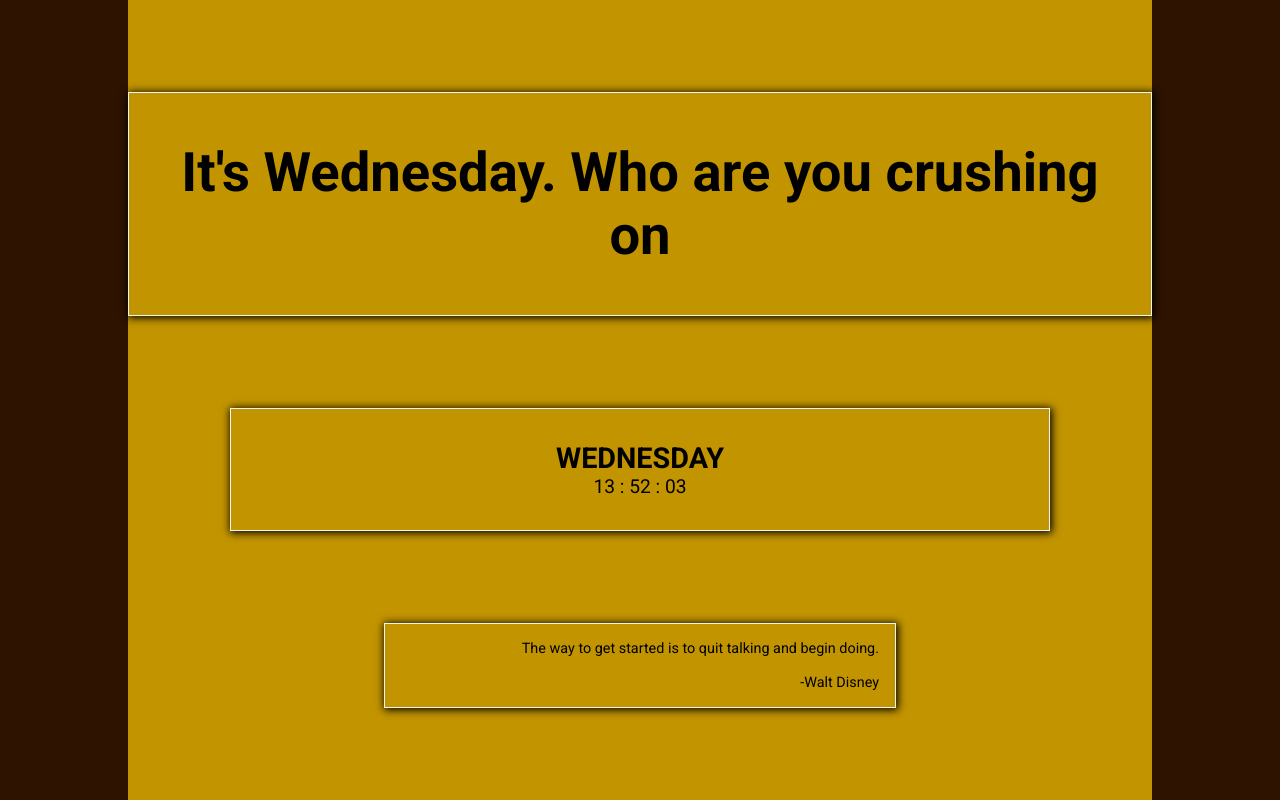
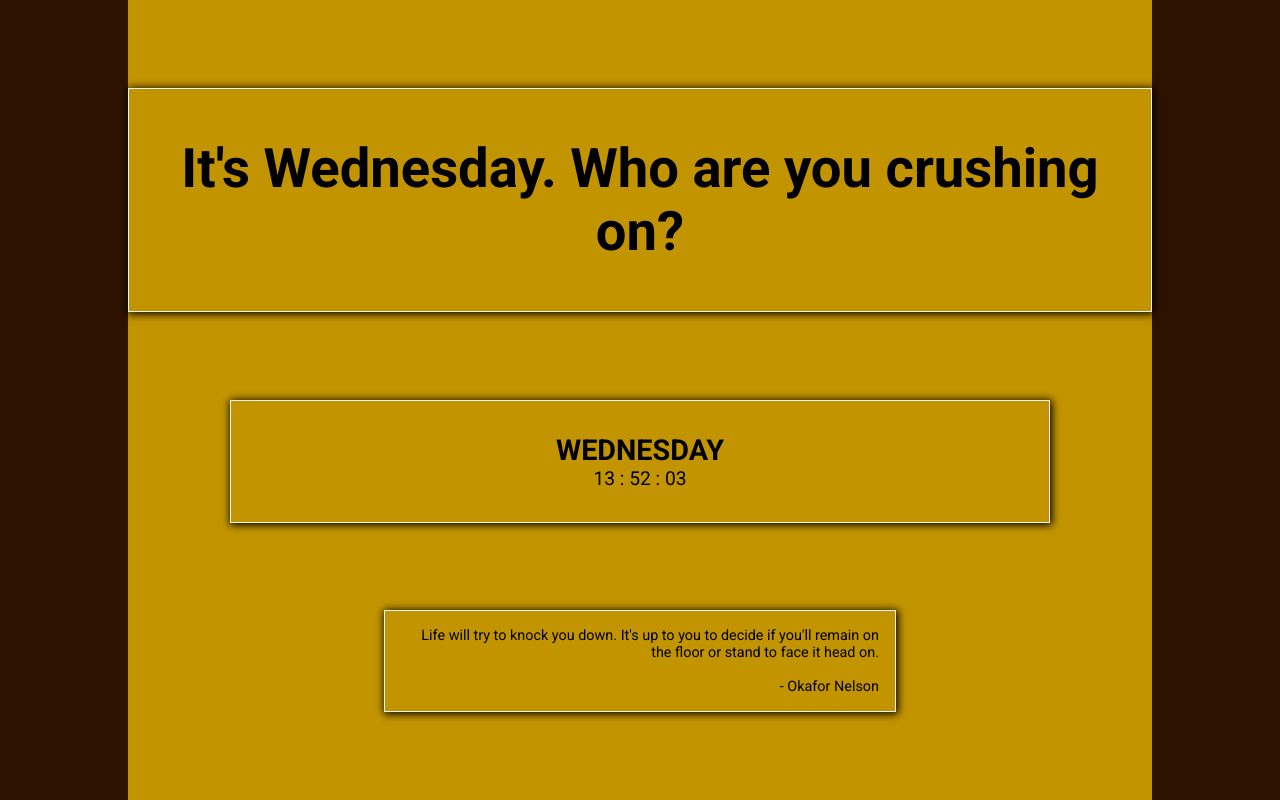
Before and after one commit to N-Endy/daily-calender, a plain HTML site: page index.html in a window 1280 px wide. Drawn offline with Linux system fonts and the light colour scheme.

Commit message:
added setInterval to load life quotes every 9 seconds

```diff
--- a/index.html
+++ b/index.html
@@ -25,7 +25,7 @@
 
         <div class="motivation flex">
             <p class="quote">
-                Lorem ipsum dolor sit, amet consectetur adipisicing elit. Repellendus totam eius pariatur rem architecto quasi aut. Totam, numquam. Architecto harum non pariatur animi delectus voluptatem neque a, doloremque inventore corporis porro deserunt cumque quam velit esse repudiandae, vero quasi doloribus? Nesciunt, temporibus autem recusandae dolore neque omnis quas accusantium cum.
+                Life will try to knock you down. It's up to you to decide if you'll remain on the floor or stand to face it head on.
             </p>
             <br>
             <p class="author">- Okafor Nelson</p>
--- a/script.js
+++ b/script.js
@@ -17,7 +17,7 @@
             "bg": "#827f54"
         },
         {
-            "Wednesday": "It's Wednesday. Who are you crushing on",
+            "Wednesday": "It's Wednesday. Who are you crushing on?",
             "bg": "#c29400"
         },
         {
@@ -144,4 +144,5 @@ const quotes = [
     document.querySelector(".author").textContent = '-'+quotes[random].author;
   }
 
-  window.addEventListener('load', loadQuote);
+
+  setInterval(loadQuote, 9000);
```
